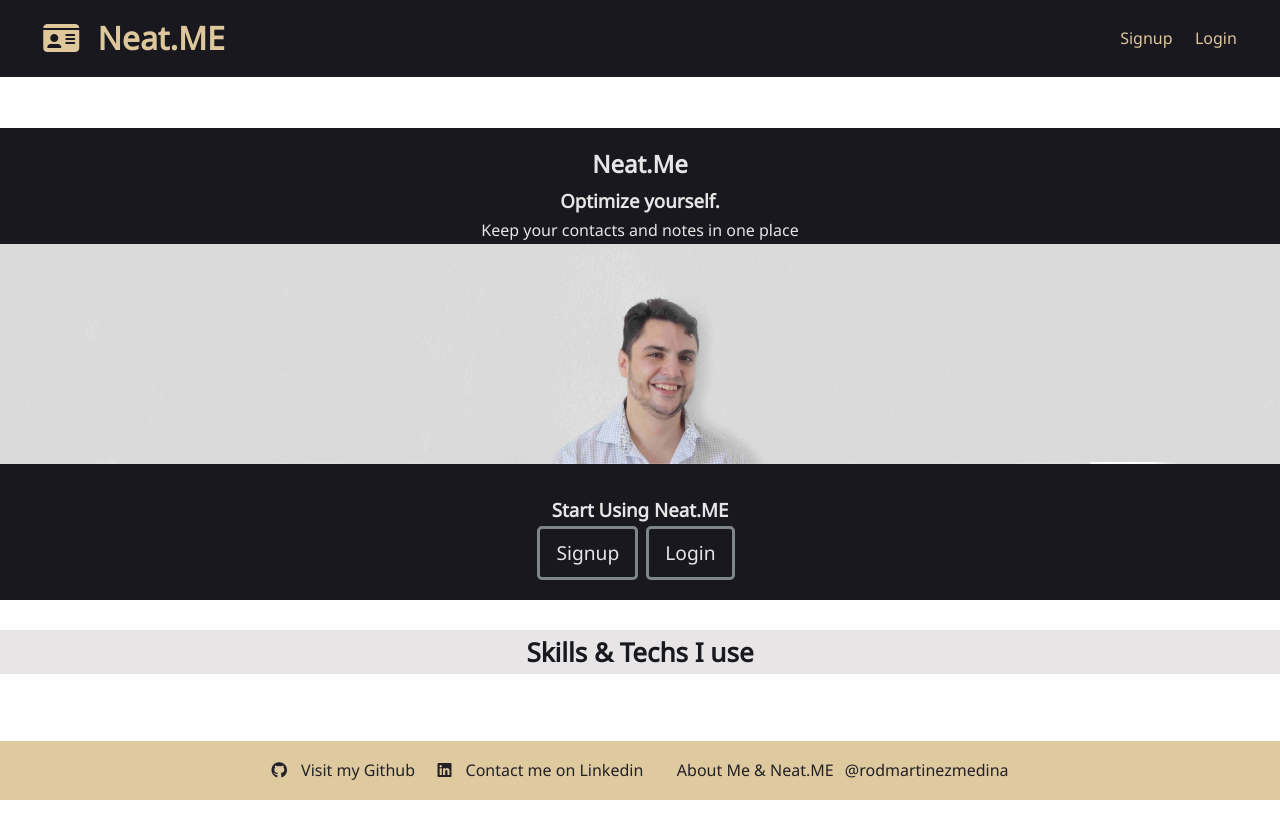
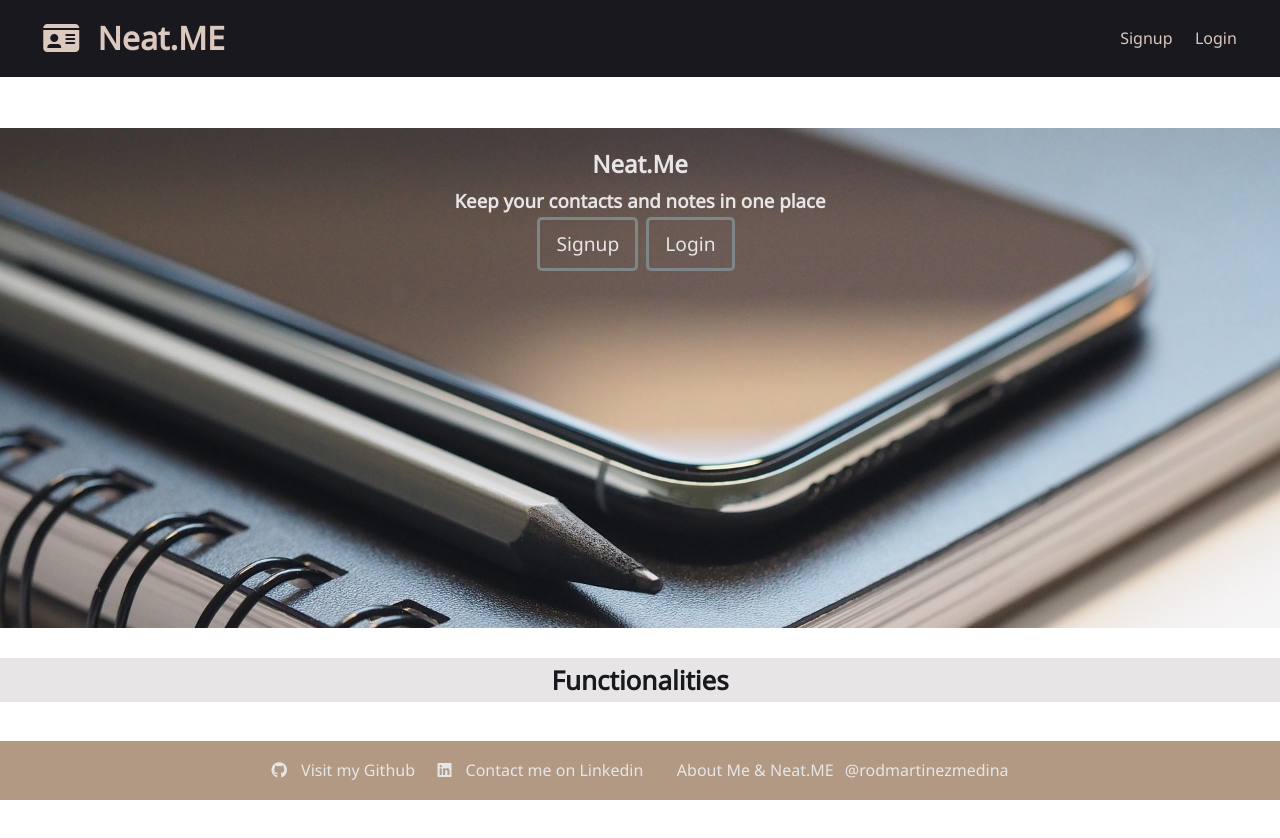
Before and after one commit to rodmartinezmedina/Neat.Me-App, a React (Create React App) app in the folder client/: page /welcome in a window 1280 px wide. Shown: the top 838 px of the page. Built offline with nearby package versions, Linux system fonts and the light colour scheme.

Commit message:
on hover styling fixed and basic new palette

```diff
--- a/client/src/App.css
+++ b/client/src/App.css
@@ -3,8 +3,8 @@
 /* Global Styles */
 :root {
   --primary-color: #7f8688;
-  --secondary-color: #d7be69;
-  --third-color: #dec79b;
+  --secondary-color: #dbc9bf;
+  --third-color: #af957e;
   --complimentary-color: #9bb2de;
   --dark-color: #18181e;
   --light-color: #e7e5e5;
@@ -278,13 +278,13 @@ table th {
 }
 
 .navbar a {
-  color: var(--third-color);
+  color: var(--secondary-color);
   padding: 0.45rem;
   margin: 0 0.25rem;
 }
 
 .navbar a:hover {
-  color: var(--secondary-color);
+  color: var(--light-color);
 }
 
 .navbar h1 {
@@ -297,7 +297,7 @@ table th {
 /* Footer */
 .footer {
   background-color: var(--third-color);
-  color: var(--dark-color);
+  color: var(--light-color);
   display: flex;
   justify-content: center;
   align-items: center;
@@ -316,13 +316,18 @@ table th {
 }
 
 .footer a {
-  color: var(--dark-color);
+  color: var(--light-color);
   padding: 0.45rem;
   margin: 0 0.25rem;
 }
 
-.footer a:hover {
-  color: white;
+.footer li:hover {
+  padding-left: 6px;
+  padding-right: -4px;
+  box-shadow: -2px -2px 14px rgb(199, 199, 199);
+}
+#footer-li:hover {
+  /* color */
 }
 
 .footer .welcome span {
@@ -346,6 +351,7 @@ table th {
 }
 
 .welcome-hero {
+  height: 500px;
   color: var(--light-color);
   background-color: var(--dark-color);
   width: 100%;
@@ -353,6 +359,8 @@ table th {
   margin-right: auto;
   margin-bottom: 30px;
   padding-bottom: 0px;
+  background: url("/images/agenda-phone-crop.jpg") no-repeat center top;
+  background-size: cover;
 }
 
 .hero-welcome-img {
@@ -367,7 +375,7 @@ table th {
 }
 
 .welcome-hero .low-hero {
-  margin-top: -150px;
+  /* margin-top: -150px; */
   padding-bottom: 20px;
 }
 
@@ -382,6 +390,12 @@ table th {
   margin-right: 0.5rem;
   transition: opacity 0.2s ease-in;
   outline: none;
+}
+
+.with-borders-button:hover {
+  color: var(--dark-color);
+  /* border-color: var(--primary-color); */
+  background-color: var(--secondary-color);
 }
 
 .with-borders-button {
--- a/client/src/components/pages/Welcome.js
+++ b/client/src/components/pages/Welcome.js
@@ -13,16 +13,17 @@ const Home = () => {
   return (
     <div className="page-container">
       <section className="hero welcome-hero">
-        <h1 class="animated-text-enter"> Neat.Me</h1>
-        <h3> Optimize yourself.</h3>
-        <p>Keep your contacts and notes in one place</p>
-        <img
+        <div className="high-hero">
+          <h1 class="animated-text-enter"> Neat.Me</h1>
+          <h3>Keep your contacts and notes in one place</h3>
+          {/* <img
           className="hero-welcome-img"
-          src="/images/wide-rodrigo-LLD.jpg"
+          src="/images/agenda-phone-crop.jpg"
           alt="rodrigoPhoto"
-        />
+        /> */}
+        </div>
+
         <div className="low-hero">
-          <h3>Start Using Neat.ME</h3>
           <Link to="/signup" className="button with-borders-button">
             Signup
           </Link>
@@ -33,7 +34,7 @@ const Home = () => {
       </section>
 
       <section className="extra-section">
-        <h2 class="animated-text-enter"> Skills & Techs I use</h2>
+        <h2 class="animated-text-enter"> Functionalities</h2>
       </section>
     </div>
   );
```
Also changed, not shown: client/public/images/agenda-phone-crop.jpg (added).
